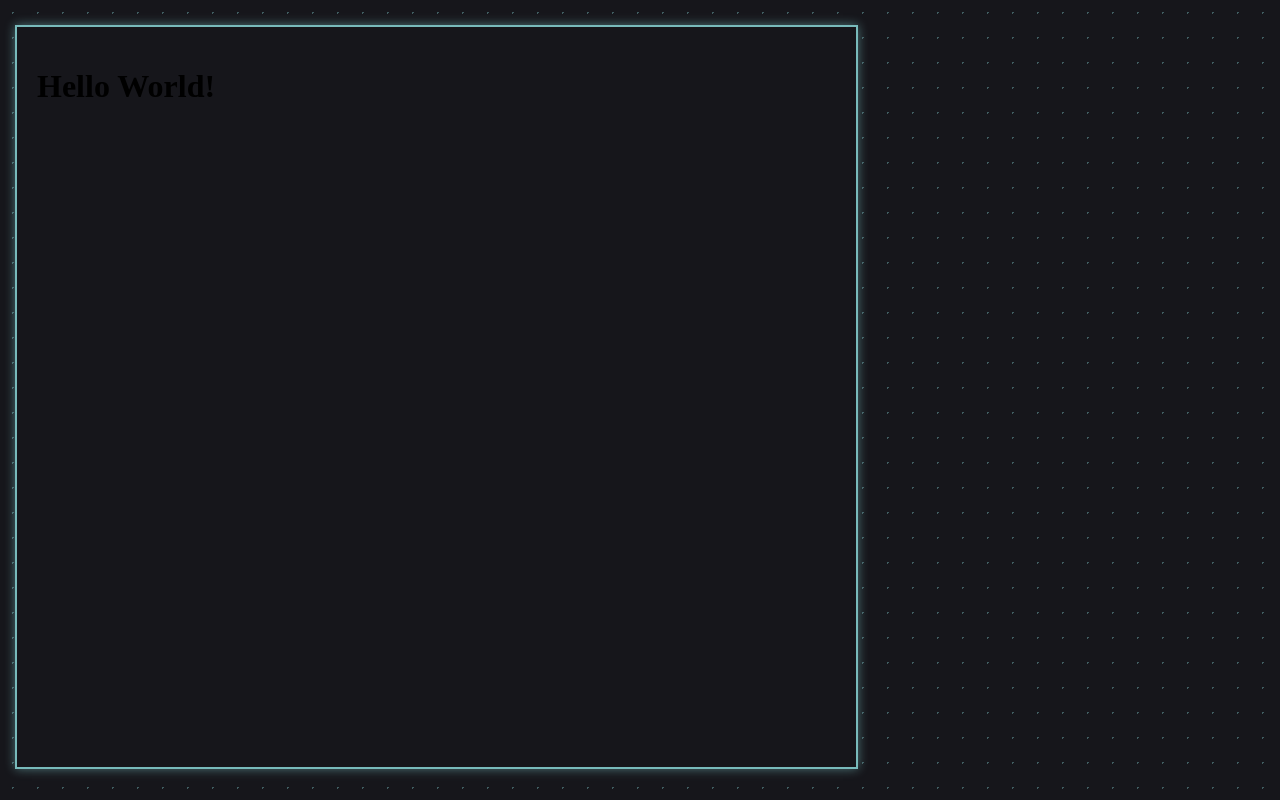
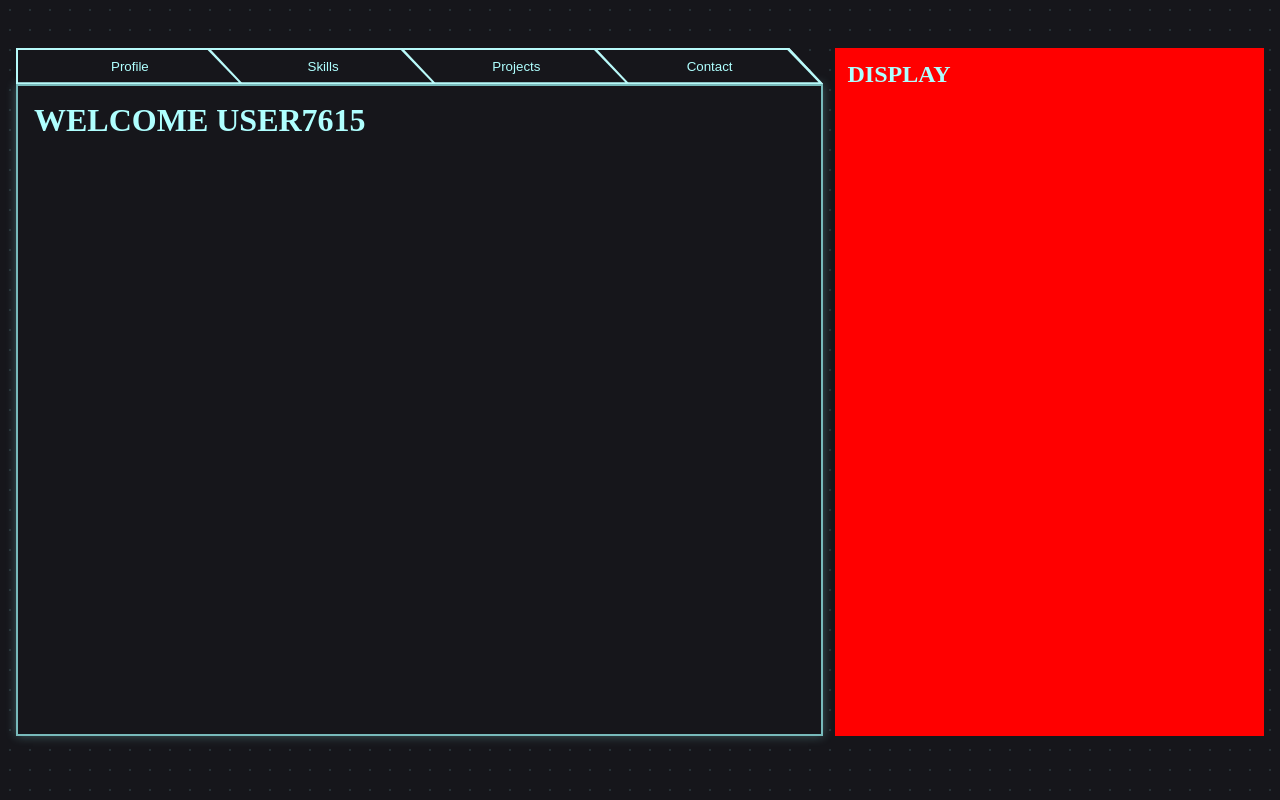
Before and after one commit to ToasterBuilder/Portfolio, a plain HTML site: page index.html in a window 1280 px wide. Drawn offline with Linux system fonts and the light colour scheme.

Commit message:
Add scalable nav bar

```diff
--- a/index.css
+++ b/index.css
@@ -1,34 +1,141 @@
 body, html {
   margin: 0;
   padding: 0;
-  height: 100%;
+  height: 100vh;
 }
-/**
-  COLOR PALETTE
-  CYAN: #AFFFFF or (161, 255, 255)
-  VERY DARK GRAY: #16161b
- */
+
+* {
+  /* COLOR PALETTE */
+  --color-cyan: #AFFFFF; /* rgb (161, 255, 255) */
+  --color-black: #16161b;
+  color: #AFFFFF;
+
+  box-sizing: border-box;
+}
 
 .container {
   position: relative;
   height: 100%;
-  background-color: #16161b; /* Dark gray-black background */
-  background-image: radial-gradient(circle, rgba(161, 255, 255, 0.3) 1px, transparent 1px);
-  background-size: 25px 25px; /* Space between dots */
+  background-color: var(--color-black); /* Dark gray-black background */
+  background-image: radial-gradient(circle, rgba(161, 255, 255, 0.2) 0.5px, transparent 1px);
+  background-size: 20px 20px; /* Space between dots */
+
+  display: flex;
+  gap: 0.7em;
+  padding: 3em 1em;
+  box-sizing: border-box;
+}
+
+.left-side {
+  flex: 2;
+  display: flex;
+  height: calc(100% - 1em);
+  flex-direction: column;
+}
+
+.selector {
+  display: flex;
+  width: auto;
+  align-items: center;
+
 }
 
 .content-box {
-  position: absolute;
-  left: 15px; /* Distance from left edge */
-  top: 25px; /* Distance from top edge */
-  height: calc(100% - 100px); /* Height, accounting for top/bottom margins and paddings */
-  width: calc((100% - 70px) * 0.66);
+  flex: 1;
+  padding: 1em;
 
-  padding: 20px;
-
-  background-color: #16161b; /* Same color as background to hide dots */
+  background-color: var(--color-black); /* Same color as background to hide dots */
   border: 2px solid rgba(161, 255, 255, 0.7); /* Border for the content area */
-  box-shadow: 0 0 10px rgba(161, 255, 255, 0.4); /* Glow effect */
+  box-shadow: 0 0 10px rgba(161, 255, 255, 0.3); /* Glow effect */
 
   overflow: auto; /* Scroll if content exceeds height */
 }
+
+.display-box {
+  flex: 1;
+  height: calc(100% - 1em);
+  padding: 0.8em;
+
+  background-color: red;
+}
+
+h1, h2{
+  margin: 0;
+}
+
+.button {
+  flex: 1;
+  display: inline-grid;
+  padding: 0.8em;
+
+  position: relative;
+  isolation: isolate;
+
+  border: 0;
+
+  margin-left: -2.7vw;
+
+  clip-path: polygon(0 0, 85% 0, 100% 100%, 15% 100%);
+}
+
+.button-start {
+  flex: 1;
+  display: inline-grid;
+  padding: 0.8em;
+
+  position: relative;
+  isolation: isolate;
+
+  border: 0;
+
+  clip-path: polygon(0 0, 85% 0, 100% 100%, 0 100%);
+}
+
+/* Button shaping with fake border */
+.button::before,
+.button::after {
+  content: '';
+  position: absolute;
+  inset: 0;
+}
+
+.button::before {
+  background: rgba(161, 255, 255, 0.7);
+  z-index: -2;
+}
+
+.button::after {
+  background: #16161b;
+  z-index: -1;
+
+  clip-path: polygon(
+    0 2px,
+    calc(85% - 2px) 2px,
+    calc(100% - 5px) calc(100% - 2px),
+    0 calc(100% - 2px)
+  );
+}
+
+/* Button-start shaping with fake border */
+.button-start::before,
+.button-start::after {
+  content: '';
+  position: absolute;
+  inset: 0;
+}
+
+.button-start::before {
+  background: rgba(161, 255, 255, 0.7);
+  z-index: -2;
+}
+
+.button-start::after {
+  background: #16161b;
+  z-index: -1;
+
+  clip-path: polygon(
+    2px 2px,
+    calc(85% - 2px) 2px,
+    calc(100% - 5px) calc(100% - 2px),
+    2px calc(100% - 2px));
+}
--- a/index.html
+++ b/index.html
@@ -8,8 +8,19 @@
 </head>
 <body>
   <div class="container">
-    <div class="content-box">
-      <h1>Hello World!</h1>
+    <div class="left-side">
+      <div class="selector">
+        <button class="button-start" onclick="">Profile</button>
+        <button class="button" onclick="">Skills</button>
+        <button class="button" onclick="">Projects</button>
+        <button class="button" onclick="">Contact</button>
+      </div>
+      <div class="content-box">
+        <h1>WELCOME USER7615</h1>
+      </div>
+    </div>
+    <div class="display-box">
+      <h2>DISPLAY</h2>
     </div>
   </div>
 </body>
```
